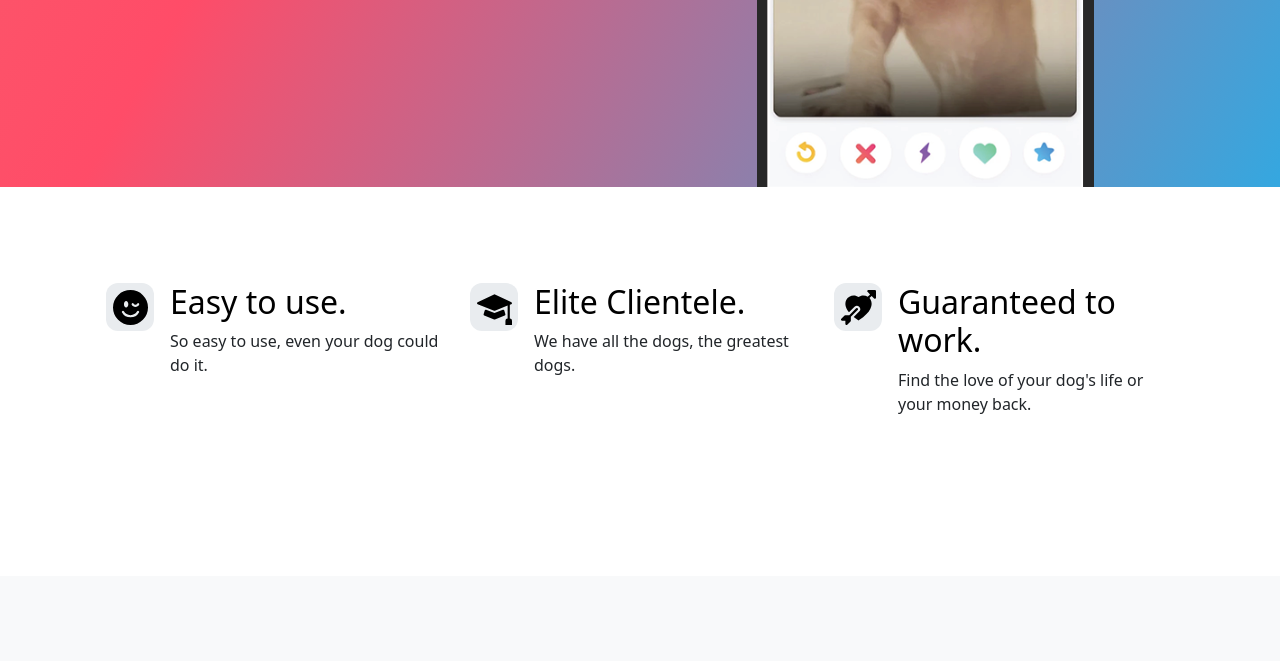
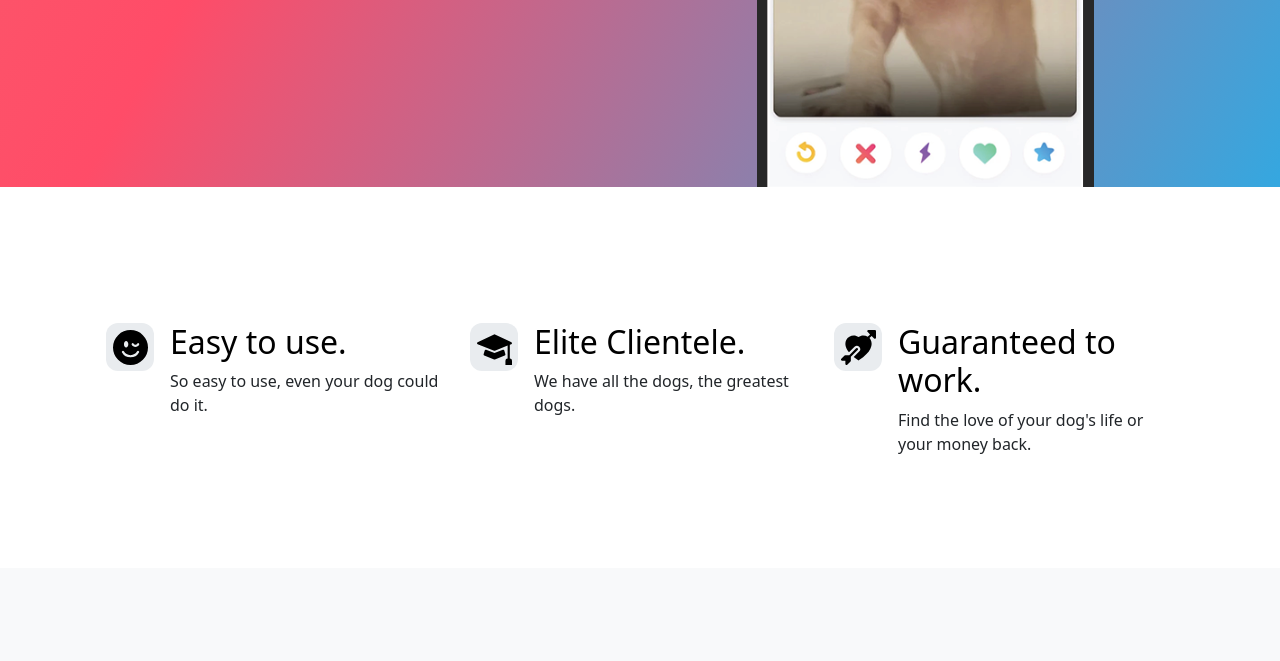
Before and after one commit to FortunaEugeniu/TinDog-bootstrap-practis, a plain HTML site: page index.html in a window 1280 px wide. Shown: the part 503-1164 px from the top of the page. Drawn offline with nearby package versions, Linux system fonts and the light colour scheme.

Commit message:
Add files via upload

```diff
--- a/index.html
+++ b/index.html
@@ -74,7 +74,7 @@
 		<section id="features">
 			<div class="container mt-">
 				<div class="container px-4 py-5" id="hanging-icons">
-					<div class="row g-4 py-5 row-cols-1 row-cols-lg-3">
+					<div class="row g-4 pt-5 mt-3 row-cols-1 row-cols-lg-3">
 						<div class="col d-flex align-items-start">
 							<div
 								class="icon-square text-body-emphasis bg-body-secondary d-inline-flex align-items-center justify-content-center fs-4 flex-shrink-0 me-3"
```
